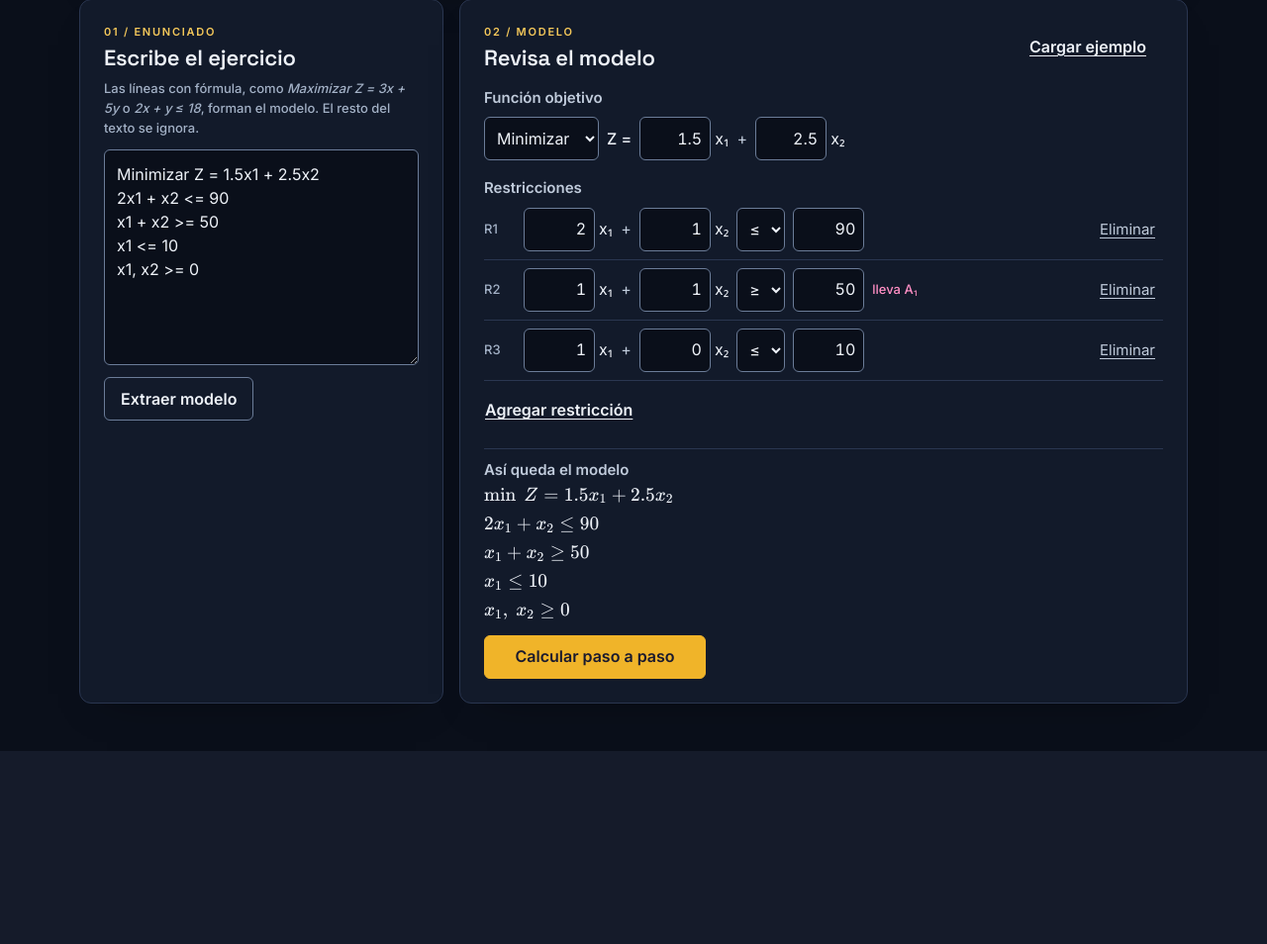
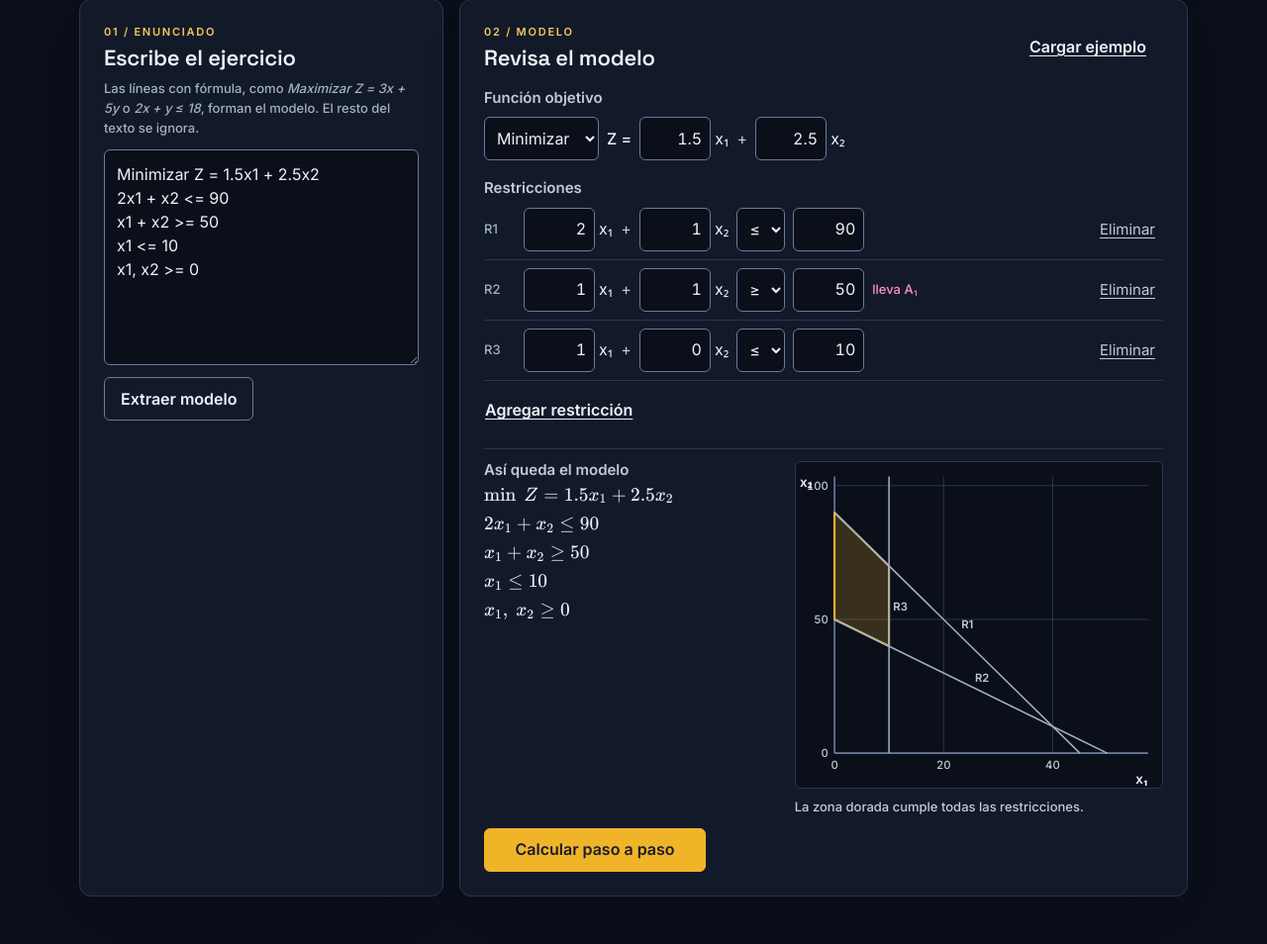
Before and after one commit to Bocchi2302/optimizacion, a Flask app: page /metodo_gran_m/ in a window 1280 px wide. Shown: the part 703-1657 px from the top of the page at 99% size. Before the commit the page ends 1462 px from the top, so only its background shows below. Run offline with Flask 3, Linux system fonts and the light colour scheme.

Commit message:
Gran M: mapa de la región factible y recorrido del método
Con 2 variables dibuja la región mientras se escribe y enciende la recta de la
restricción que se edita. En el visor muestra el punto del método, hueco cuando
está fuera de la región, con su estela, la recta de Z y nodos para saltar de paso.

Co-Authored-By: Claude Opus 5.5 <noreply@anthropic.com>

```diff
--- a/static/css/gran_m.css
+++ b/static/css/gran_m.css
@@ -747,10 +747,18 @@ a {
     padding-inline: 0;
 }
 
-.vista-previa {
+.previa-y-mapa {
+    display: grid;
+    gap: var(--esp-4);
     margin-top: var(--esp-4);
     padding-top: var(--esp-3);
     border-top: 1px solid var(--linea);
+}
+
+@media (min-width: 720px) {
+    .previa-y-mapa {
+        grid-template-columns: minmax(0, 1fr) minmax(0, 1.25fr);
+    }
 }
 
 .vista-previa h3 {
@@ -1608,3 +1616,170 @@ html {
         padding: var(--esp-3);
     }
 }
+
+/* ── Mapa de la región factible ─────────────────────── */
+.mapa {
+    min-width: 0;
+    margin: 0;
+}
+
+.mapa svg {
+    display: block;
+    width: 100%;
+    height: auto;
+    border: 1px solid var(--linea);
+    border-radius: var(--radio-m);
+    background: var(--fondo);
+}
+
+.mapa figcaption {
+    margin-top: var(--esp-2);
+    color: var(--pizarra-honda);
+}
+
+.mapa-rejilla line {
+    stroke: var(--linea);
+    stroke-width: 1;
+}
+
+.mapa-rejilla text,
+.mapa-nombre {
+    fill: var(--pizarra-honda);
+    font-size: 11px;
+    font-weight: 500;
+    font-variant-numeric: tabular-nums;
+}
+
+.mapa-nombre {
+    fill: var(--tinta);
+    font-size: 13px;
+    font-weight: 600;
+}
+
+.mapa-eje {
+    stroke: var(--linea-fuerte);
+    stroke-width: 1.5;
+}
+
+.mapa-region {
+    fill: var(--dorado);
+    fill-opacity: 0.2;
+    stroke: var(--dorado);
+    stroke-width: 2;
+    stroke-linejoin: round;
+}
+
+.mapa-recta line {
+    stroke: var(--pizarra);
+    stroke-width: 1.5;
+    transition: stroke 0.15s ease, stroke-width 0.15s ease;
+}
+
+.mapa-recta text {
+    fill: var(--pizarra-honda);
+    font-size: 11px;
+    font-weight: 600;
+}
+
+.mapa-recta.activa line {
+    stroke: var(--vino-m);
+    stroke-width: 3;
+}
+
+.mapa-recta.activa text {
+    fill: var(--vino-m);
+}
+
+.mapa-iso {
+    stroke: var(--columna-pivote-regla);
+    stroke-width: 1.5;
+    stroke-dasharray: 5 5;
+}
+
+.mapa-estela {
+    fill: none;
+    stroke: var(--tinta);
+    stroke-width: 2;
+    stroke-linejoin: round;
+}
+
+.mapa-nodo {
+    cursor: pointer;
+}
+
+.mapa-nodo-area {
+    fill: transparent;
+}
+
+.mapa-nodo-punto {
+    fill: var(--tinta);
+}
+
+.mapa-nodo:hover .mapa-nodo-punto {
+    fill: var(--dorado);
+}
+
+.mapa-nodo:focus-visible {
+    outline: none;
+}
+
+.mapa-nodo:focus-visible .mapa-nodo-area {
+    stroke: var(--tinta);
+    stroke-width: 2;
+}
+
+/* El punto camina entre pasos; fuera de la región se ve hueco y en color de M */
+.mapa-actual {
+    pointer-events: none;
+    transition: transform 0.7s cubic-bezier(0.3, 0.7, 0.2, 1);
+}
+
+.mapa-actual-halo {
+    fill: var(--dorado);
+    fill-opacity: 0.3;
+    animation: latido 1.8s ease-in-out infinite;
+    transform-box: fill-box;
+    transform-origin: center;
+}
+
+.mapa-actual-punto {
+    fill: var(--dorado);
+    stroke: var(--sobre-acento);
+    stroke-width: 2;
+}
+
+.mapa-actual.fuera .mapa-actual-halo {
+    fill: var(--vino-m);
+}
+
+.mapa-actual.fuera .mapa-actual-punto {
+    fill: var(--fondo);
+    stroke: var(--vino-m);
+    stroke-width: 3;
+}
+
+@keyframes latido {
+    50% { transform: scale(1.35); fill-opacity: 0.12; }
+}
+
+/* En el visor el mapa acompaña la explicación */
+.paso-rejilla {
+    display: grid;
+    gap: var(--esp-4);
+}
+
+.paso-texto {
+    min-width: 0;
+}
+
+@media (min-width: 900px) {
+    .paso-rejilla:has(.mapa:not([hidden])) {
+        grid-template-columns: minmax(0, 1fr) minmax(0, 24rem);
+        align-items: start;
+    }
+}
+
+.paso[data-estado="no-factible"] .mapa-recta line,
+.paso[data-estado="no-acotado"] .mapa-recta line {
+    stroke: var(--pizarra-honda);
+}
--- a/static/js/gran_m.js
+++ b/static/js/gran_m.js
@@ -129,6 +129,233 @@
             return '\\square';
         }
         return `${valor < 0 ? '-' : ''}${magnitudTex(campo.value)}`;
+    }
+
+    // ── Mapa de la región factible (solo con 2 variables) ───────────────────────
+    const SVG_NS = 'http://www.w3.org/2000/svg';
+    const MAPA = { ancho: 360, alto: 320, izquierda: 38, derecha: 14, arriba: 14, abajo: 34 };
+
+    function elementoSvg(etiqueta, atributos, padre) {
+        const elemento = document.createElementNS(SVG_NS, etiqueta);
+        Object.keys(atributos).forEach(function (clave) {
+            elemento.setAttribute(clave, atributos[clave]);
+        });
+        if (padre) {
+            padre.appendChild(elemento);
+        }
+        return elemento;
+    }
+
+    // Lee el modelo del formulario; las filas incompletas no se dibujan todavía
+    function leerModelo() {
+        const form = document.getElementById('form-modelo');
+        if (!form) {
+            return null;
+        }
+        const nombres = Array.from(form.querySelectorAll('input[name="nombres[]"]')).map(function (campo) {
+            return campo.value;
+        });
+        if (nombres.length !== 2) {
+            return null;
+        }
+        const camposZ = Array.from(form.querySelectorAll('input[name="z[]"]'));
+        const restricciones = [];
+        form.querySelectorAll('[data-restriccion]:not(.saliendo)').forEach(function (fila, i) {
+            const a = Array.from(fila.querySelectorAll('input[name="a[]"]')).map(function (campo) {
+                return leerNumero(campo.value);
+            });
+            const b = leerNumero(fila.querySelector('input[name="b[]"]').value);
+            if (a.includes(null) || b === null || (a[0] === 0 && a[1] === 0)) {
+                return;
+            }
+            restricciones.push({ numero: i + 1, a: a, b: b, op: fila.querySelector('select[name="op[]"]').value });
+        });
+        return {
+            nombres: nombres,
+            visibles: camposZ.map(function (campo) { return campo.dataset.visible; }),
+            c: camposZ.map(function (campo) { return leerNumero(campo.value); }),
+            restricciones: restricciones
+        };
+    }
+
+    // Una restricción como desigualdades "a·x ≤ b"; la igualdad aporta las dos caras
+    function semiplanos(restriccion) {
+        const a = restriccion.a;
+        const b = restriccion.b;
+        if (restriccion.op === '<=') {
+            return [{ a: a, b: b }];
+        }
+        const opuesto = { a: [-a[0], -a[1]], b: -b };
+        return restriccion.op === '>=' ? [opuesto] : [{ a: a, b: b }, opuesto];
+    }
+
+    // Recorte Sutherland-Hodgman del polígono contra un semiplano
+    function recortar(poligono, semiplano) {
+        const salida = [];
+        const holgura = 1e-9;
+        function valor(punto) {
+            return semiplano.a[0] * punto[0] + semiplano.a[1] * punto[1] - semiplano.b;
+        }
+        poligono.forEach(function (actual, i) {
+            const siguiente = poligono[(i + 1) % poligono.length];
+            const va = valor(actual);
+            const vs = valor(siguiente);
+            if (va <= holgura) {
+                salida.push(actual);
+            }
+            if ((va < -holgura && vs > holgura) || (va > holgura && vs < -holgura)) {
+                const t = va / (va - vs);
+                salida.push([actual[0] + t * (siguiente[0] - actual[0]), actual[1] + t * (siguiente[1] - actual[1])]);
+            }
+        });
+        return salida;
+    }
+
+    function regionFactible(modelo, maxX, maxY) {
+        let poligono = [[0, 0], [maxX, 0], [maxX, maxY], [0, maxY]];
+        modelo.restricciones.forEach(function (restriccion) {
+            semiplanos(restriccion).forEach(function (semiplano) {
+                if (poligono.length > 0) {
+                    poligono = recortar(poligono, semiplano);
+                }
+            });
+        });
+        return poligono;
+    }
+
+    function dentroDelModelo(modelo, punto) {
+        return modelo.restricciones.every(function (restriccion) {
+            return semiplanos(restriccion).every(function (semiplano) {
+                return semiplano.a[0] * punto.x + semiplano.a[1] * punto.y <= semiplano.b + 1e-7;
+            });
+        });
+    }
+
+    // Extremos de la recta a·x = b dentro del rectángulo visible
+    function extremosDeRecta(a, b, maxX, maxY) {
+        const puntos = [];
+        function agregar(x, y) {
+            const dentro = x >= -1e-9 && x <= maxX + 1e-9 && y >= -1e-9 && y <= maxY + 1e-9;
+            const repetido = puntos.some(function (p) {
+                return Math.abs(p[0] - x) < 1e-7 && Math.abs(p[1] - y) < 1e-7;
+            });
+            if (dentro && !repetido) {
+                puntos.push([x, y]);
+            }
+        }
+        if (a[1] !== 0) {
+            agregar(0, b / a[1]);
+            agregar(maxX, (b - a[0] * maxX) / a[1]);
+        }
+        if (a[0] !== 0) {
+            agregar(b / a[0], 0);
+            agregar((b - a[1] * maxY) / a[0], maxY);
+        }
+        return puntos.length >= 2 ? puntos.slice(0, 2) : null;
+    }
+
+    function pasoDeEje(maximo) {
+        const bruto = maximo / 5;
+        const potencia = Math.pow(10, Math.floor(Math.log10(bruto)));
+        const fraccion = bruto / potencia;
+        const multiplo = fraccion <= 1 ? 1 : fraccion <= 2 ? 2 : fraccion <= 5 ? 5 : 10;
+        return multiplo * potencia;
+    }
+
+    function limitesDelMapa(modelo, puntos) {
+        const xs = [];
+        const ys = [];
+        modelo.restricciones.forEach(function (r) {
+            if (r.a[0] !== 0 && r.b / r.a[0] > 0) {
+                xs.push(r.b / r.a[0]);
+            }
+            if (r.a[1] !== 0 && r.b / r.a[1] > 0) {
+                ys.push(r.b / r.a[1]);
+            }
+        });
+        puntos.forEach(function (p) {
+            xs.push(p.x);
+            ys.push(p.y);
+        });
+        return {
+            x: (Math.max(0, ...xs) || 10) * 1.15,
+            y: (Math.max(0, ...ys) || 10) * 1.15
+        };
+    }
+
+    // Dibuja ejes, rectas y región. Devuelve las escalas para colocar puntos encima.
+    function dibujarBaseMapa(svg, modelo, puntos) {
+        svg.replaceChildren();
+        const limites = limitesDelMapa(modelo, puntos);
+        const anchoUtil = MAPA.ancho - MAPA.izquierda - MAPA.derecha;
+        const altoUtil = MAPA.alto - MAPA.arriba - MAPA.abajo;
+
+        function aX(x) {
+            return MAPA.izquierda + (x / limites.x) * anchoUtil;
+        }
+        function aY(y) {
+            return MAPA.arriba + altoUtil - (y / limites.y) * altoUtil;
+        }
+
+        const rejilla = elementoSvg('g', { class: 'mapa-rejilla' }, svg);
+        const pasoX = pasoDeEje(limites.x);
+        const pasoY = pasoDeEje(limites.y);
+        for (let x = 0; x <= limites.x; x += pasoX) {
+            elementoSvg('line', { x1: aX(x), x2: aX(x), y1: aY(0), y2: aY(limites.y) }, rejilla);
+            const texto = elementoSvg('text', { x: aX(x), y: aY(0) + 15, 'text-anchor': 'middle' }, rejilla);
+            texto.textContent = Number(x.toFixed(4));
+        }
+        for (let y = 0; y <= limites.y; y += pasoY) {
+            elementoSvg('line', { x1: aX(0), x2: aX(limites.x), y1: aY(y), y2: aY(y) }, rejilla);
+            const texto = elementoSvg('text', { x: aX(0) - 6, y: aY(y) + 4, 'text-anchor': 'end' }, rejilla);
+            texto.textContent = Number(y.toFixed(4));
+        }
+        elementoSvg('line', { class: 'mapa-eje', x1: aX(0), x2: aX(limites.x), y1: aY(0), y2: aY(0) }, svg);
+        elementoSvg('line', { class: 'mapa-eje', x1: aX(0), x2: aX(0), y1: aY(0), y2: aY(limites.y) }, svg);
+        const nombreX = elementoSvg('text', { class: 'mapa-nombre', x: aX(limites.x), y: MAPA.alto - 4, 'text-anchor': 'end' }, svg);
+        nombreX.textContent = modelo.visibles[0];
+        const nombreY = elementoSvg('text', { class: 'mapa-nombre', x: 4, y: aY(limites.y) + 10 }, svg);
+        nombreY.textContent = modelo.visibles[1];
+
+        const region = regionFactible(modelo, limites.x, limites.y);
+        if (region.length > 0) {
+            elementoSvg('polygon', {
+                class: 'mapa-region',
+                points: region.map(function (p) { return `${aX(p[0])},${aY(p[1])}`; }).join(' ')
+            }, svg);
+        }
+
+        modelo.restricciones.forEach(function (restriccion) {
+            const extremos = extremosDeRecta(restriccion.a, restriccion.b, limites.x, limites.y);
+            if (!extremos) {
+                return;
+            }
+            const grupo = elementoSvg('g', { class: 'mapa-recta', 'data-restriccion-mapa': restriccion.numero }, svg);
+            const coordenadas = { x1: aX(extremos[0][0]), y1: aY(extremos[0][1]), x2: aX(extremos[1][0]), y2: aY(extremos[1][1]) };
+            elementoSvg('line', coordenadas, grupo);
+            const rotulo = elementoSvg('text', {
+                x: (coordenadas.x1 + coordenadas.x2) / 2 + 4,
+                y: (coordenadas.y1 + coordenadas.y2) / 2 - 4
+            }, grupo);
+            rotulo.textContent = `R${restriccion.numero}`;
+        });
+
+        return { aX: aX, aY: aY, limites: limites, regionVacia: region.length === 0 };
+    }
+
+    function resaltarRecta(svg, numero) {
+        svg.querySelectorAll('.mapa-recta').forEach(function (recta) {
+            recta.classList.toggle('activa', recta.dataset.restriccionMapa === String(numero));
+        });
+    }
+
+    function textoRegion(modelo, regionVacia) {
+        if (modelo.restricciones.length === 0) {
+            return 'Completa una restricción para ver la región.';
+        }
+        return regionVacia
+            ? 'Las restricciones no tienen puntos en común: no hay región factible.'
+            : 'La zona dorada cumple todas las restricciones.';
     }
 
     // ── Formulario ───────────────────────────────────────────────────────────────
@@ -346,6 +573,17 @@
             }
         }
 
+        function actualizarMapa() {
+            const figura = document.getElementById('mapa-modelo');
+            const modelo = leerModelo();
+            figura.hidden = !modelo;
+            if (modelo) {
+                const svg = figura.querySelector('svg');
+                const base = dibujarBaseMapa(svg, modelo, []);
+                figura.querySelector('figcaption').textContent = textoRegion(modelo, base.regionVacia);
+            }
+        }
+
         function actualizar() {
             const lista = filas();
             lista.forEach(function (fila, i) {
@@ -354,6 +592,7 @@
             });
             marcarArtificiales();
             actualizarVistaPrevia();
+            actualizarMapa();
         }
 
         function programarActualizacion() {
@@ -454,6 +693,20 @@
             estadoEnvio.textContent = '';
             document.getElementById('contexto-oculto').value = campoContexto.value;
             bloquearEnvio(form, evento.submitter, 'Calculando…');
+        });
+
+        // Señalar o editar una restricción enciende su recta en el mapa
+        function encenderRecta(evento) {
+            const fila = evento.target.closest('[data-restriccion]');
+            if (fila) {
+                resaltarRecta(document.querySelector('#mapa-modelo svg'), filas().indexOf(fila) + 1);
+            }
+        }
+
+        contenedor.addEventListener('mouseover', encenderRecta);
+        contenedor.addEventListener('focusin', encenderRecta);
+        contenedor.addEventListener('mouseleave', function () {
+            resaltarRecta(document.querySelector('#mapa-modelo svg'), null);
         });
 
         // ── Agregar y eliminar restricciones ─────────────────────────────────────
@@ -600,6 +853,7 @@
 
         let indiceActual = 0;
         let vista = 'juntas';
+        let moverEnMapa = null;
 
         // Datos derivados de cada paso, sin tocar el contrato del solver
         const tablaInicial = pasos.find(function (paso) { return paso.tabla; }).tabla;
@@ -809,6 +1063,100 @@
                 texto += ` Sale ${d.salen.join(' y ')}. Artificiales en la base: ${d.artificialesEnBase.length}.`;
             }
             elementos.anuncio.textContent = texto;
+        }
+
+        // ── Recorrido del método sobre el mapa ──────────────────────────────────
+        function puntoDelPaso(paso) {
+            const tabla = paso.tabla_resultado || paso.tabla || tablaInicial;
+            function valor(nombre) {
+                const fila = tabla.filas.find(function (f) { return f.base === nombre; });
+                return fila ? Number(fila.celdas[fila.celdas.length - 1]) : 0;
+            }
+            return { x: valor(tablaInicial.columnas[1]), y: valor(tablaInicial.columnas[2]) };
+        }
+
+        function iniciarRecorrido() {
+            const figura = document.getElementById('mapa-visor');
+            const modelo = leerModelo();
+            if (!modelo || modelo.c.includes(null)) {
+                return null;
+            }
+            figura.hidden = false;
+            const svg = figura.querySelector('svg');
+            const nota = figura.querySelector('figcaption');
+            const puntos = pasos.map(puntoDelPaso);
+            const base = dibujarBaseMapa(svg, modelo, puntos);
+            const aX = base.aX;
+            const aY = base.aY;
+
+            const isoZ = elementoSvg('line', { class: 'mapa-iso' }, svg);
+            const estela = elementoSvg('polyline', { class: 'mapa-estela' }, svg);
+
+            // Un nodo por punto distinto: clic o Intro llevan al primer paso que lo visita
+            const nodos = [];
+            puntos.forEach(function (punto, i) {
+                const clave = `${punto.x}|${punto.y}`;
+                if (nodos.some(function (n) { return n.clave === clave; })) {
+                    return;
+                }
+                const nodo = elementoSvg('g', {
+                    class: 'mapa-nodo',
+                    role: 'button',
+                    tabindex: '0',
+                    transform: `translate(${aX(punto.x)} ${aY(punto.y)})`,
+                    'aria-label': `Ir al paso ${i + 1}: ${modelo.visibles[0]} = ${Number(punto.x.toFixed(4))}, ${modelo.visibles[1]} = ${Number(punto.y.toFixed(4))}`
+                }, svg);
+                elementoSvg('circle', { class: 'mapa-nodo-area', r: 22 }, nodo);
+                elementoSvg('circle', { class: 'mapa-nodo-punto', r: 4 }, nodo);
+                nodo.addEventListener('click', function () { irA(i); });
+                nodo.addEventListener('keydown', function (evento) {
+                    if (evento.key === 'Enter' || evento.key === ' ') {
+                        evento.preventDefault();
+                        irA(i);
+                    }
+                });
+                nodos.push({ clave: clave, elemento: nodo });
+            });
+
+            const marcador = elementoSvg('g', { class: 'mapa-actual' }, svg);
+            elementoSvg('circle', { class: 'mapa-actual-halo', r: 13 }, marcador);
+            elementoSvg('circle', { class: 'mapa-actual-punto', r: 7 }, marcador);
+
+            function dibujarIso(punto) {
+                const z = modelo.c[0] * punto.x + modelo.c[1] * punto.y;
+                const extremos = (modelo.c[0] !== 0 || modelo.c[1] !== 0)
+                    ? extremosDeRecta(modelo.c, z, base.limites.x, base.limites.y)
+                    : null;
+                isoZ.style.display = extremos ? '' : 'none';
+                if (extremos) {
+                    isoZ.setAttribute('x1', aX(extremos[0][0]));
+                    isoZ.setAttribute('y1', aY(extremos[0][1]));
+                    isoZ.setAttribute('x2', aX(extremos[1][0]));
+                    isoZ.setAttribute('y2', aY(extremos[1][1]));
+                }
+            }
+
+            return function mover(indice, estado) {
+                const punto = puntos[indice];
+                const dentro = dentroDelModelo(modelo, punto);
+                marcador.style.transform = `translate(${aX(punto.x)}px, ${aY(punto.y)}px)`;
+                marcador.classList.toggle('fuera', !dentro);
+                dibujarIso(punto);
+                estela.setAttribute('points', puntos.slice(0, indice + 1).map(function (p) {
+                    return `${aX(p.x)},${aY(p.y)}`;
+                }).join(' '));
+
+                const posicion = `${modelo.visibles[0]} = ${Number(punto.x.toFixed(4))}, ${modelo.visibles[1]} = ${Number(punto.y.toFixed(4))}`;
+                let lectura = dentro
+                    ? 'dentro de la región factible.'
+                    : 'fuera de la región: por eso el método necesita las artificiales.';
+                if (estado === 'no-factible') {
+                    lectura = 'no hay región factible: el método se detuvo aquí.';
+                } else if (estado === 'no-acotado') {
+                    lectura = 'la región sigue sin límite en esa dirección.';
+                }
+                nota.textContent = `Punto actual: ${posicion}, ${lectura}`;
+            };
         }
 
         function aMenos(texto) {
@@ -1212,6 +1560,9 @@
             actualizarFases();
             actualizarContador(opciones.animar);
             marcarPenalizacion(derivados[indiceActual].artificialesEnBase.length);
+            if (moverEnMapa) {
+                moverEnMapa(indiceActual, estado);
+            }
 
             elementos.explicacion.innerHTML = resaltarTerminosM(acortarDecimales(paso.explicacion));
 
@@ -1306,6 +1657,7 @@
             irA(destinos[evento.key]);
         });
 
+        moverEnMapa = iniciarRecorrido();
         mostrarPaso({ foco: true, animar: false });
     }
 
--- a/templates/metodo_gran_m/index.html
+++ b/templates/metodo_gran_m/index.html
@@ -164,9 +164,15 @@
                     <button type="button" class="btn btn-sutil" id="btn-agregar-restriccion">Agregar restricción</button>
                 </fieldset>
 
+                <div class="previa-y-mapa">
                     <div class="vista-previa">
                         <h3>Así queda el modelo</h3>
                         <div id="vista-previa"></div>
+                    </div>
+                    <figure class="mapa" id="mapa-modelo" hidden>
+                        <svg viewBox="0 0 360 320" role="img" aria-label="Región factible del modelo"></svg>
+                        <figcaption class="nota"></figcaption>
+                    </figure>
                 </div>
 
                 <p class="estado-envio" id="estado-envio" role="status"></p>
@@ -204,11 +210,19 @@
             <div class="solo-lector" id="anuncio" aria-live="polite" aria-atomic="true"></div>
 
             <div class="paso" id="paso">
+                <div class="paso-rejilla">
+                    <div class="paso-texto">
                         <h3 id="titulo-paso" tabindex="-1"></h3>
                         <p class="hechos" id="hechos-paso" hidden></p>
                         <div class="resumen-resultado" id="resumen-resultado" hidden></div>
                         <div id="explicacion" class="explicacion"></div>
                         <div id="formulas" class="formulas"></div>
+                    </div>
+                    <figure class="mapa" id="mapa-visor" hidden>
+                        <svg viewBox="0 0 360 320" aria-label="Región factible y recorrido del método"></svg>
+                        <figcaption class="nota"></figcaption>
+                    </figure>
+                </div>
                 <div class="control-tablas" id="control-tablas" hidden>
                     <div class="selector" role="group" aria-label="Tablas a la vista">
                         <button type="button" data-vista="juntas" aria-pressed="true">Juntas</button>
```
Lines whose indentation alone changed are shown as unchanged.
